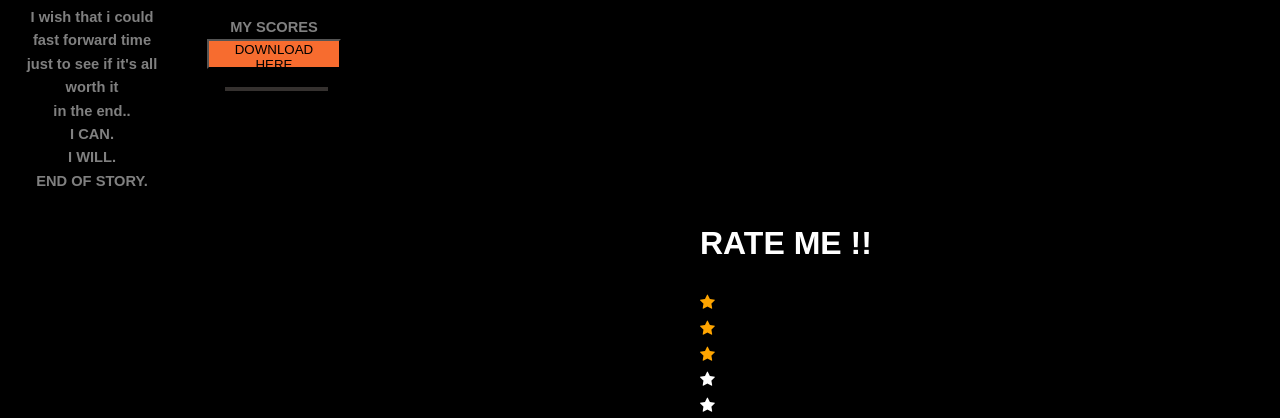
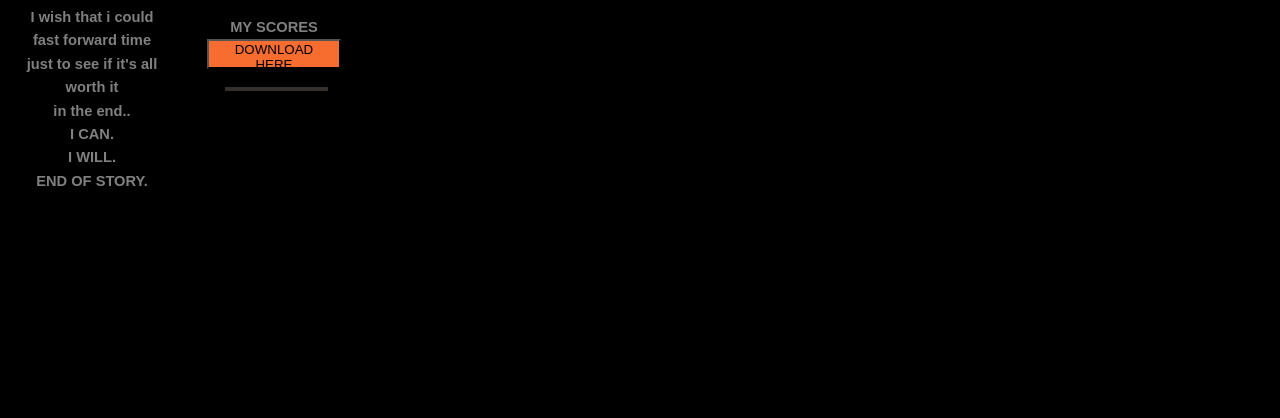
Before and after one commit to tresoraury/site, a website: page public/index.html in a window 1280 px wide. Shown: the part 416-834 px from the top of the page. After the commit the page ends 800 px from the top, so only its background shows below. Drawn offline with Linux system fonts and the light colour scheme.

Commit message:
Update index.html

```diff
--- a/public/index.html
+++ b/public/index.html
@@ -73,9 +73,8 @@
                         </strong>
                         <p>Web Apps :
                         <br> <a href="">Inventory Web App</a>
-                        <br> <a href="">Django Blog</a>
-                        <br> <a href="">School MS</a>
-                        <br> <a href="">Algorithm and Array Structures</a>
+                        <br> <a href="">Student MS</a>
+                        <br> <a href="">website</a>
                         </p>
                         <div class="underline mx-auto"></div>
                         <br>
@@ -87,26 +86,18 @@
                 </tr>
             </tbody>
         </table>
-        <div class="rates">
-            <h1 class="rate">RATE ME !!</h1>
-                        <span class="fa fa-star checked"></span>
-                        <span class="fa fa-star checked"></span>
-                        <span class="fa fa-star checked"></span>
-                        <span class="fa fa-star"></span>
-                        <span class="fa fa-star"></span>
-        </div>
 </body>
 <script>
     const logo = document.getElementById("box");
 
     logo.addEventListener("click", function(e) {
-    alert("what is up bruh, welcome");
+    alert("MAHORO");
     });
 /*
     const lot = document.getElementById("box");
 
     lot.onmousemove("click", () => {
-        console.log("what is up");
+        console.log("MAHORO");
     });
 */
     </script>
```
